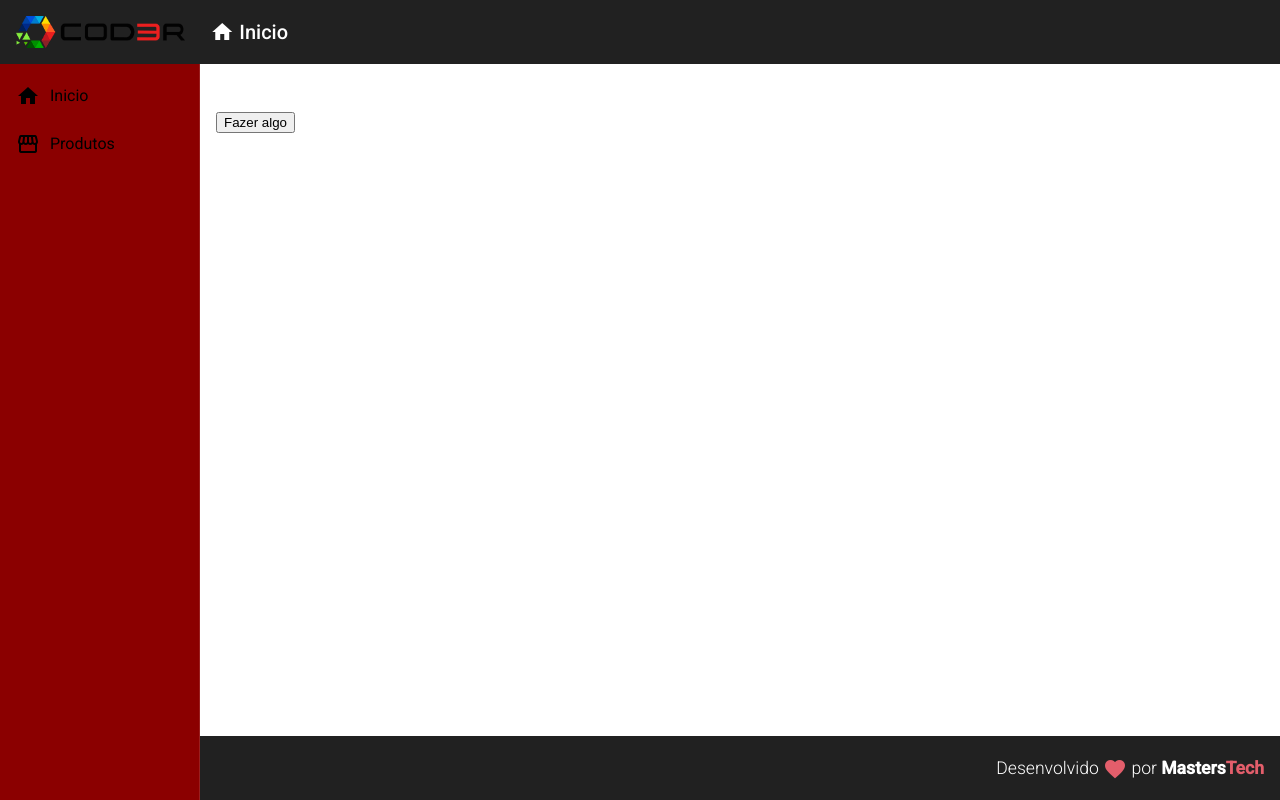
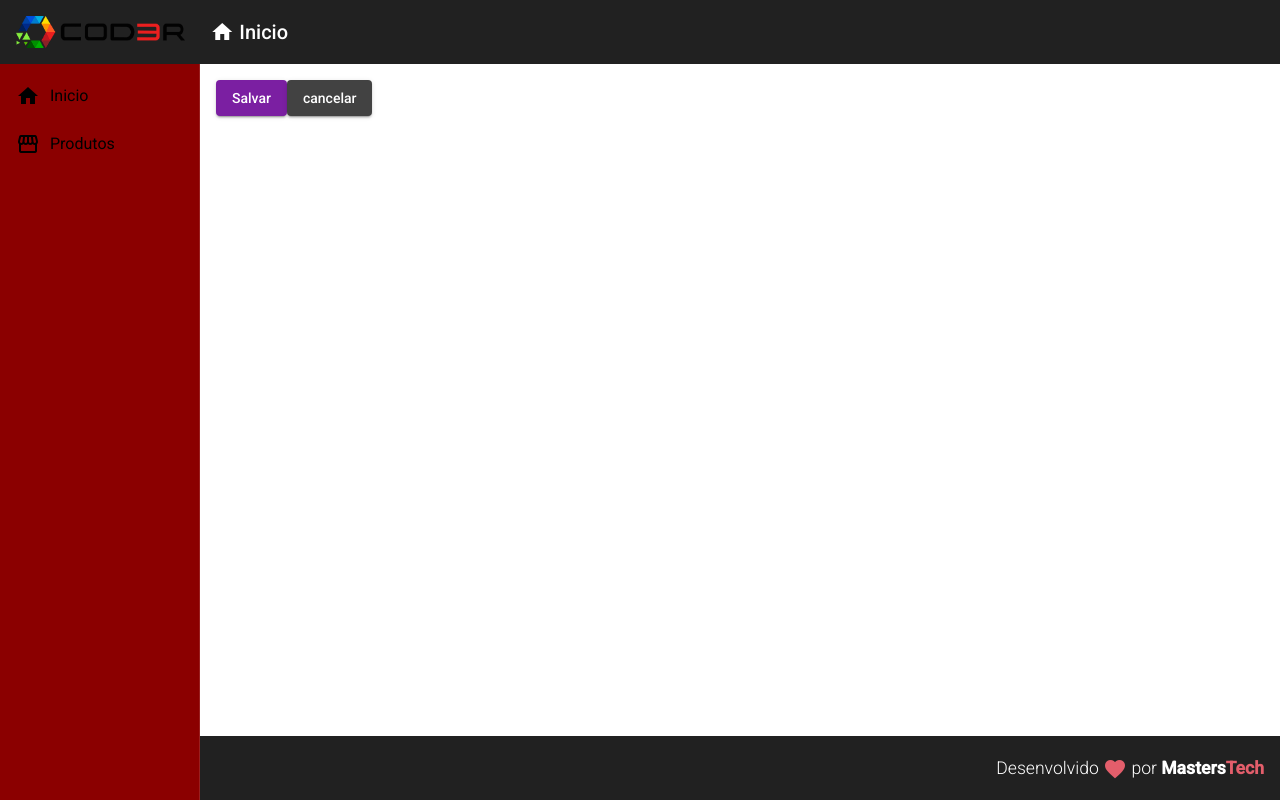
Before and after one commit to Brunomestres/angular9-json-server, an Angular app in the folder Frontend/: page /products/create in a window 1280 px wide. Built offline with nearby package versions, Linux system fonts and the light colour scheme.

Commit message:
snackBar

```diff
--- a/Frontend/src/app/app.module.ts
+++ b/Frontend/src/app/app.module.ts
@@ -13,6 +13,8 @@
 import { MatCardModule } from '@angular/material/card';
 import { MatListModule } from '@angular/material/list';
 import { MatButtonModule } from '@angular/material/button';
+import { MatSnackBarModule } from '@angular/material/snack-bar';
+
 import { HomeComponent } from './views/home/home.component';
 import { ProductCrudComponent } from './views/product-crud/product-crud.component';
 import { RedDirective } from './directives/red.directive';
@@ -39,7 +41,8 @@
     MatSidenavModule,
     MatListModule,
     MatCardModule,
-    MatButtonModule
+    MatButtonModule,
+    MatSnackBarModule
   ],
   providers: [],
   bootstrap: [AppComponent]
--- a/Frontend/src/app/components/product/product-create/product-create.component.html
+++ b/Frontend/src/app/components/product/product-create/product-create.component.html
@@ -1,3 +1,7 @@
-<p [id]="atributoLegal">product-create works!</p>
+<button mat-raised-button (click)="createProduct()" color="primary">
+    Salvar
+</button>
 
-<button (click)="fazerAlgo()">Fazer algo</button>
+<button mat-raised-button (click)="cancel()" color="">
+    cancelar
+</button>
--- a/Frontend/src/app/components/product/product-create/product-create.component.ts
+++ b/Frontend/src/app/components/product/product-create/product-create.component.ts
@@ -1,20 +1,26 @@
 import { Component, OnInit } from '@angular/core';
-
+import { ProductService } from '../product.service';
+import { Router } from '@angular/router';
 @Component({
   selector: 'app-product-create',
   templateUrl: './product-create.component.html',
   styleUrls: ['./product-create.component.css']
 })
 export class ProductCreateComponent implements OnInit {
-  atributoLegal = 'qualquer';
 
-  constructor() { }
+
+  constructor(private productService: ProductService, private router: Router) { }
 
   ngOnInit(): void {
+
   }
 
-  fazerAlgo(): void{
-    console.log("Fazendo algo");
+  createProduct(): void{
+    this.productService.showMessage('Produto criado');
+  }
+
+  cancel(): void{
+    this.router.navigate(['/products']);
   }
 
 }
--- /dev/null
+++ b/Frontend/src/app/components/product/product.service.ts
@@ -0,0 +1,17 @@
+import { Injectable } from '@angular/core';
+import { MatSnackBar } from '@angular/material/snack-bar';
+@Injectable({
+  providedIn: 'root'
+})
+export class ProductService {
+
+  constructor(private snackBar: MatSnackBar) { }
+
+  showMessage(msg: string): void{
+    this.snackBar.open(msg,'x',{
+      duration: 3000,
+      horizontalPosition: "right",
+      verticalPosition: "top"
+    });
+  }
+}
```
